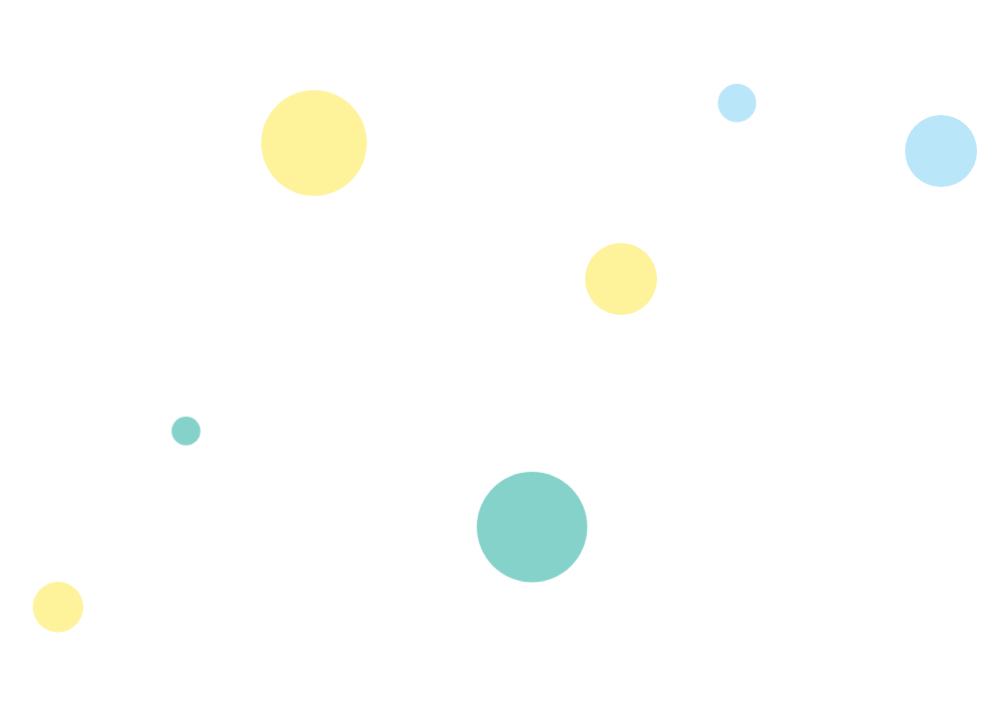
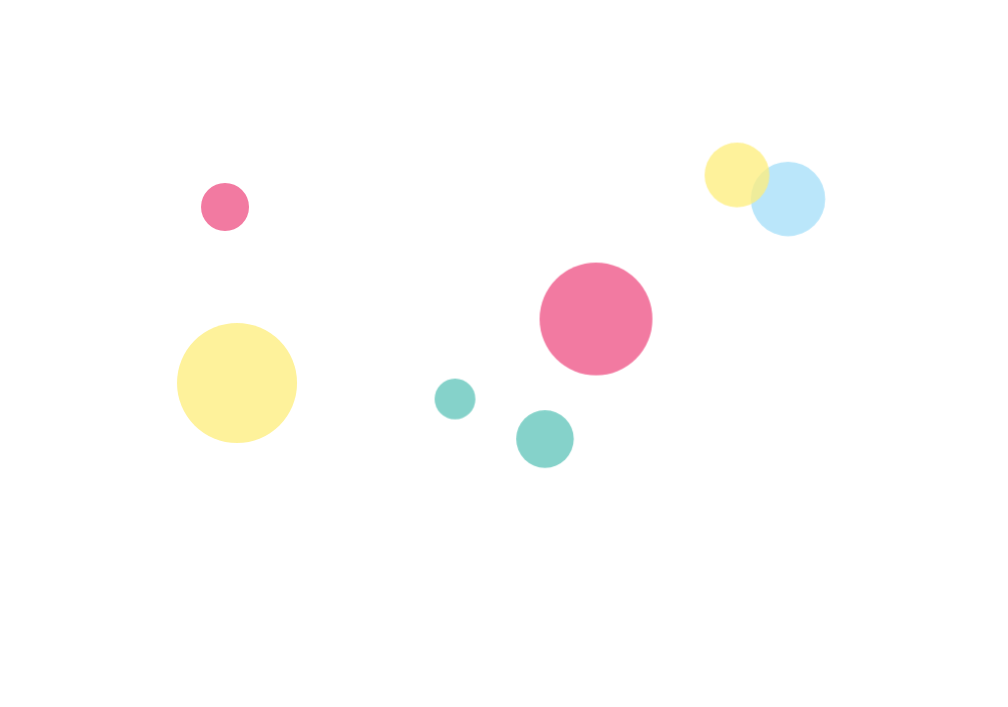
Before and after one commit to ya95123/JS-dragCircleLine, a plain HTML site: page index.html in a window 1280 px wide. Shown: the part 93-800 px from the top of the page, without its empty margins (221-1229 px from the left). Drawn offline with Linux system fonts and the light colour scheme.

Commit message:
color change

```diff
--- a/css/style.css
+++ b/css/style.css
@@ -15,87 +15,87 @@ body {
 }
 
 .circle-bg:nth-child(1) {
-  border-color: #feee7d;
-  left: 14%;
-  top: 75%;
+  border-color: #ef5285;
+  left: 56%;
+  top: 39%;
 }
 
 .c1 {
-  width: 21%;
-  height: 21%;
+  width: 47%;
+  height: 47%;
+  background: #ef5285;
+}
+
+.circle-bg:nth-child(2) {
+  border-color: #ef5285;
+  left: 27%;
+  top: 25%;
+}
+
+.c2 {
+  width: 20%;
+  height: 20%;
+  background: #ef5285;
+}
+
+.circle-bg:nth-child(3) {
+  border-color: #a5dff9;
+  left: 71%;
+  top: 24%;
+}
+
+.c3 {
+  width: 31%;
+  height: 31%;
+  background: #a5dff9;
+}
+
+.circle-bg:nth-child(4) {
+  border-color: #60c5ba;
+  left: 45%;
+  top: 49%;
+}
+
+.c4 {
+  width: 17%;
+  height: 17%;
+  background: #60c5ba;
+}
+
+.circle-bg:nth-child(5) {
+  border-color: #60c5ba;
+  left: 52%;
+  top: 54%;
+}
+
+.c5 {
+  width: 24%;
+  height: 24%;
+  background: #60c5ba;
+}
+
+.circle-bg:nth-child(6) {
+  border-color: #feee7d;
+  left: 28%;
+  top: 47%;
+}
+
+.c6 {
+  width: 50%;
+  height: 50%;
   background: #feee7d;
 }
 
-.circle-bg:nth-child(2) {
+.circle-bg:nth-child(7) {
   border-color: #feee7d;
-  left: 58%;
-  top: 34%;
-}
-
-.c2 {
-  width: 30%;
-  height: 30%;
-  background: #feee7d;
-}
-
-.circle-bg:nth-child(3) {
-  border-color: #60c5ba;
-  left: 51%;
-  top: 65%;
-}
-
-.c3 {
-  width: 46%;
-  height: 46%;
-  background: #60c5ba;
-}
-
-.circle-bg:nth-child(4) {
-  border-color: #feee7d;
-  left: 34%;
-  top: 17%;
-}
-
-.c4 {
-  width: 44%;
-  height: 44%;
-  background: #feee7d;
-}
-
-.circle-bg:nth-child(5) {
-  border-color: #a5dff9;
   left: 67%;
-  top: 12%;
-}
-
-.c5 {
-  width: 16%;
-  height: 16%;
-  background: #a5dff9;
-}
-
-.circle-bg:nth-child(6) {
-  border-color: #60c5ba;
-  left: 24%;
-  top: 53%;
-}
-
-.c6 {
-  width: 12%;
-  height: 12%;
-  background: #60c5ba;
-}
-
-.circle-bg:nth-child(7) {
-  border-color: #a5dff9;
-  left: 83%;
-  top: 18%;
+  top: 21%;
 }
 
 .c7 {
-  width: 30%;
-  height: 30%;
-  background: #a5dff9;
+  width: 27%;
+  height: 27%;
+  background: #feee7d;
 }
 
 .circle-bg {
```
Also changed, not shown: css/style.min.css.
